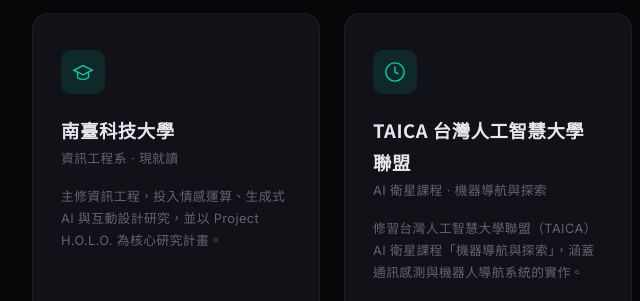
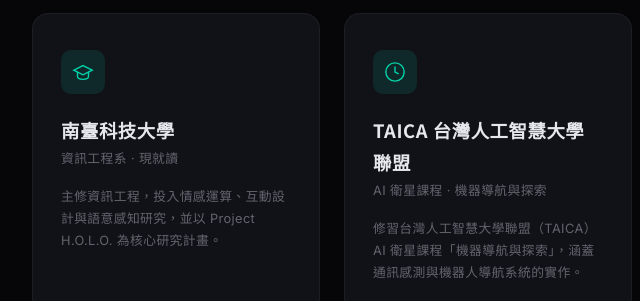
Before and after one commit to TeWei02/TeWei02.github.io, a plain HTML site: page index.html in a window 1280 px wide. Shown: the part 2240-2541 px from the top of the page, 152-792 px from the left. Drawn offline with Linux system fonts and the light colour scheme.

Commit message:
site: polish copy

```diff
--- a/index.html
+++ b/index.html
@@ -147,7 +147,7 @@
                     </div>
                     <h3>南臺科技大學</h3>
                     <p>資訊工程系 · 現就讀</p>
-                    <p class="research-card-detail">主修資訊工程，投入情感運算、生成式 AI 與互動設計研究，並以 Project H.O.L.O. 為核心研究計畫。</p>
+                    <p class="research-card-detail">主修資訊工程，投入情感運算、互動設計與語意感知研究，並以 Project H.O.L.O. 為核心研究計畫。</p>
                 </div>
                 <div class="research-card reveal">
                     <div class="research-card-icon">
```
